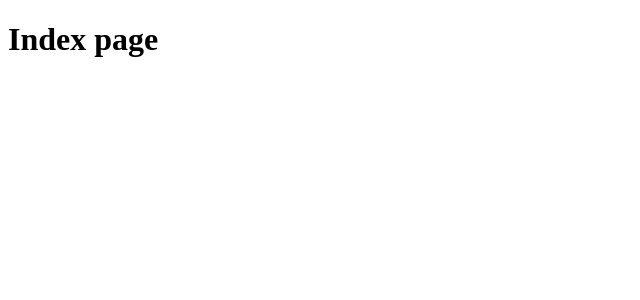
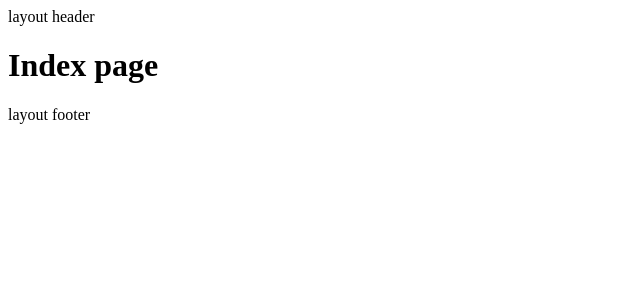
Before and after one commit to Aaronlamz/WeBlog, a Nuxt app: page / in a window 1280 px wide. Shown: the top 300 px of the page, without its empty margins (0-640 px from the left). Built offline with nearby package versions, Linux system fonts and the light colour scheme.

Commit message:
init layout

```diff
--- a/app.vue
+++ b/app.vue
@@ -1,5 +1,9 @@
 <template>
-  <div>
-    <NuxtPage />
+  <div id="app">
+    <NuxtLayout>
+      <div>
+        <h1>Index page</h1>
+      </div>
+    </NuxtLayout>
   </div>
 </template>
--- /dev/null
+++ b/layouts/default.vue
@@ -0,0 +1,7 @@
+<template>
+  <div>
+    layout header
+    <NuxtPage/>
+    layout footer
+  </div>
+</template>
```
